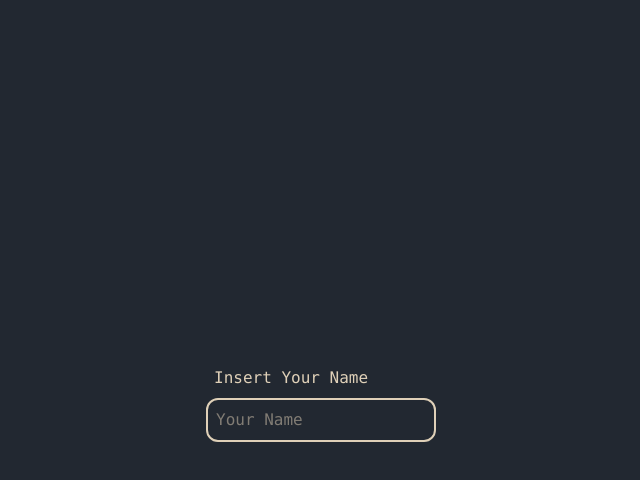
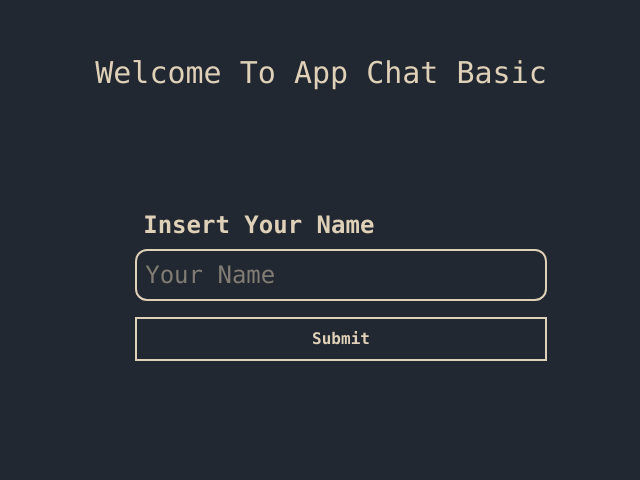
Before and after one commit to Korakodman/app-chat, a Next.js app: page /enter-name in a window 1280 px wide. Shown: the top 480 px of the page, without its empty margins (319-959 px from the left). Built offline with nearby package versions, Linux system fonts and the light colour scheme.

Commit message:
add ui enter-name

```diff
--- a/src/app/enter-name/page.js
+++ b/src/app/enter-name/page.js
@@ -1,20 +1,32 @@
 'use client'
-import { useRef } from 'react'
+import { useEffect, useRef } from 'react'
 import { useRouter } from 'next/navigation'
+import { useMessage } from "@/state/message";
 export default function page() {
   const username = useRef()
   const route = useRouter()
+ const {changehide ,hide} = useMessage()
+  useEffect(()=>{
+    if(localStorage.getItem("user")){
+      route.push("/chat")
+    }
+  })
  const inputHandle= (e)=>{
     if(e.key ==="Enter"){
          localStorage.setItem("user",username.current.value)
+         changehide(true)
       route.push("/chat")
     }
  }
   return (
-    <div className=' flex items-center w-full justify-center  h-screen'>
-        <div className=''>
-            <p className='p-2'>Insert Your Name</p>
-            <input  onKeyDown={inputHandle} ref={username} className=' border-2 p-2 rounded-xl' type='text' placeholder='Your Name'></input>
+    <div className=' grid items-center w-full justify-center  h-screen '>
+      <div className=''>
+        <p className=' text-3xl'>Welcome To App Chat Basic</p>
+        </div>
+        <div className='mb-96 ml-10 grid'>
+            <p className='p-2 font-bold text-2xl '>Insert Your Name</p>
+            <input  onKeyDown={inputHandle} ref={username} className=' border-2 p-2 rounded-xl text-2xl focus:outline-none' type='text' placeholder='Your Name'></input>
+            <button className='mt-4 border-2 p-2 hover:cursor-pointer hover:bg-gray-700 font-bold' >Submit</button>
         </div>
 
         </div>
--- a/src/app/layout.js
+++ b/src/app/layout.js
@@ -2,13 +2,12 @@
 import { Geist, Geist_Mono } from "next/font/google";
 import "./globals.css";
 import Navbar from "@/components/Navbar";
-import { useUserLogin } from "@/state/Login";
+import { useMessage } from "@/state/message";
 import { useEffect, useState } from "react";
 
 
 export default function RootLayout({ children }) {
-  const {setUser,logout,user,setLogin,login} = useUserLogin()
-  const [hide,sethide] = useState(false)
+  const {changehide ,hide} = useMessage()
    useEffect(()=>{
   //     async function verifyCookie(params) {
   // const res =  await fetch("http://localhost:3000/api/Me")
@@ -26,9 +25,9 @@ export default function RootLayout({ children }) {
   // verifyCookie()
   const userlocal = localStorage.getItem("user")
   if(userlocal){
-    sethide(!false)
+    changehide(true)
   }else{
-    sethide(false)
+    changehide(false)
   }
 },[])
 
--- a/src/app/page.js
+++ b/src/app/page.js
@@ -23,6 +23,10 @@ useEffect(()=>{
 //    if(router.pathname !== "/login"){
 //     router.push("/login")}
 //    }
+
+if(!localStorage.getItem("user")){
+  router.push("/enter-name  ")
+}
 })
   return (
 
--- a/src/state/message.js
+++ b/src/state/message.js
@@ -9,7 +9,8 @@ export const useMessage = create((set) => ({
       time: new Date().toLocaleString("th-TH"),
     },
   ],
-
+  hide: null,
+  changehide: (status)=>set({hide:status}),
   addMessage: (message) =>
     set((state) => ({
       messages: [...state.messages, message],
```
